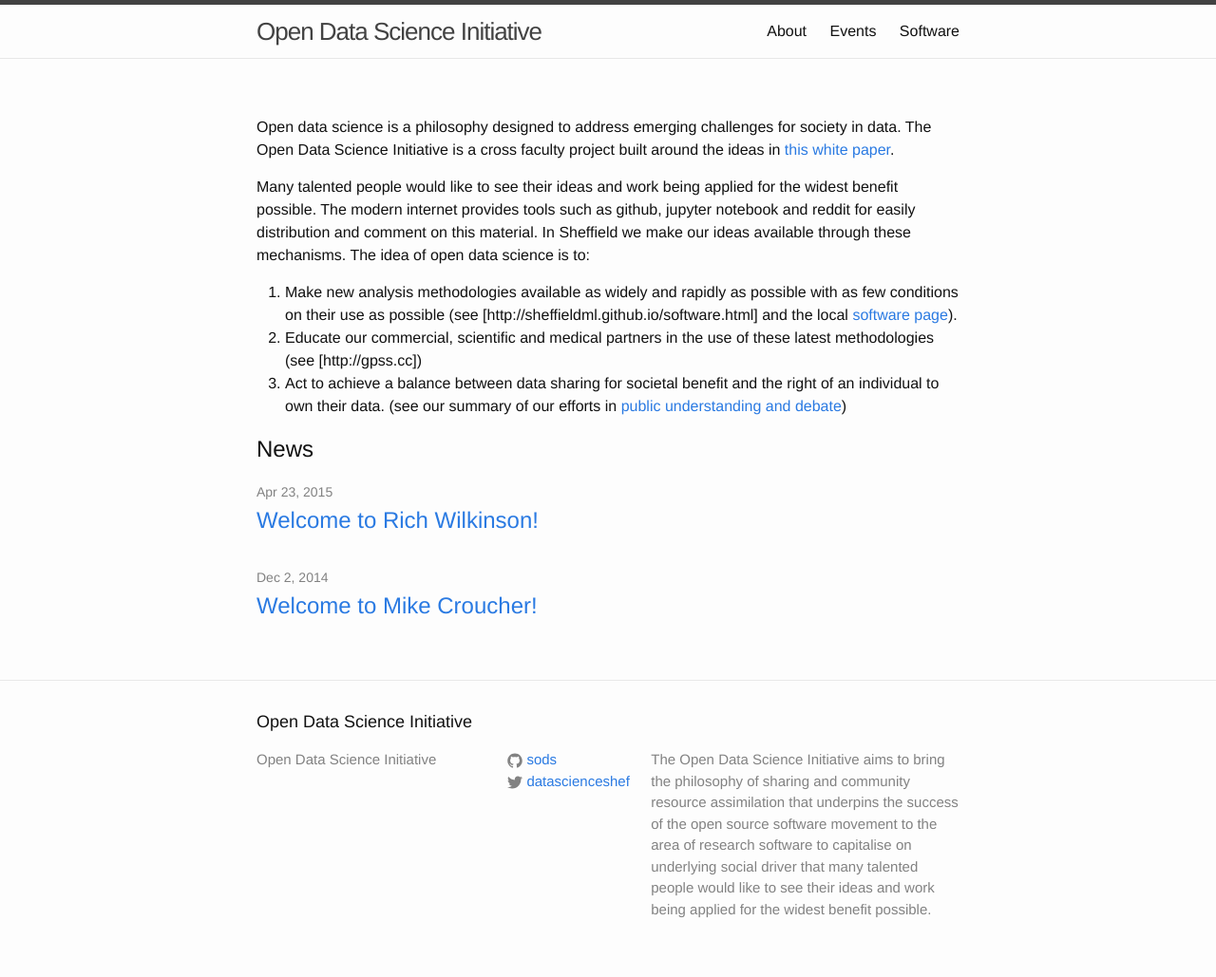
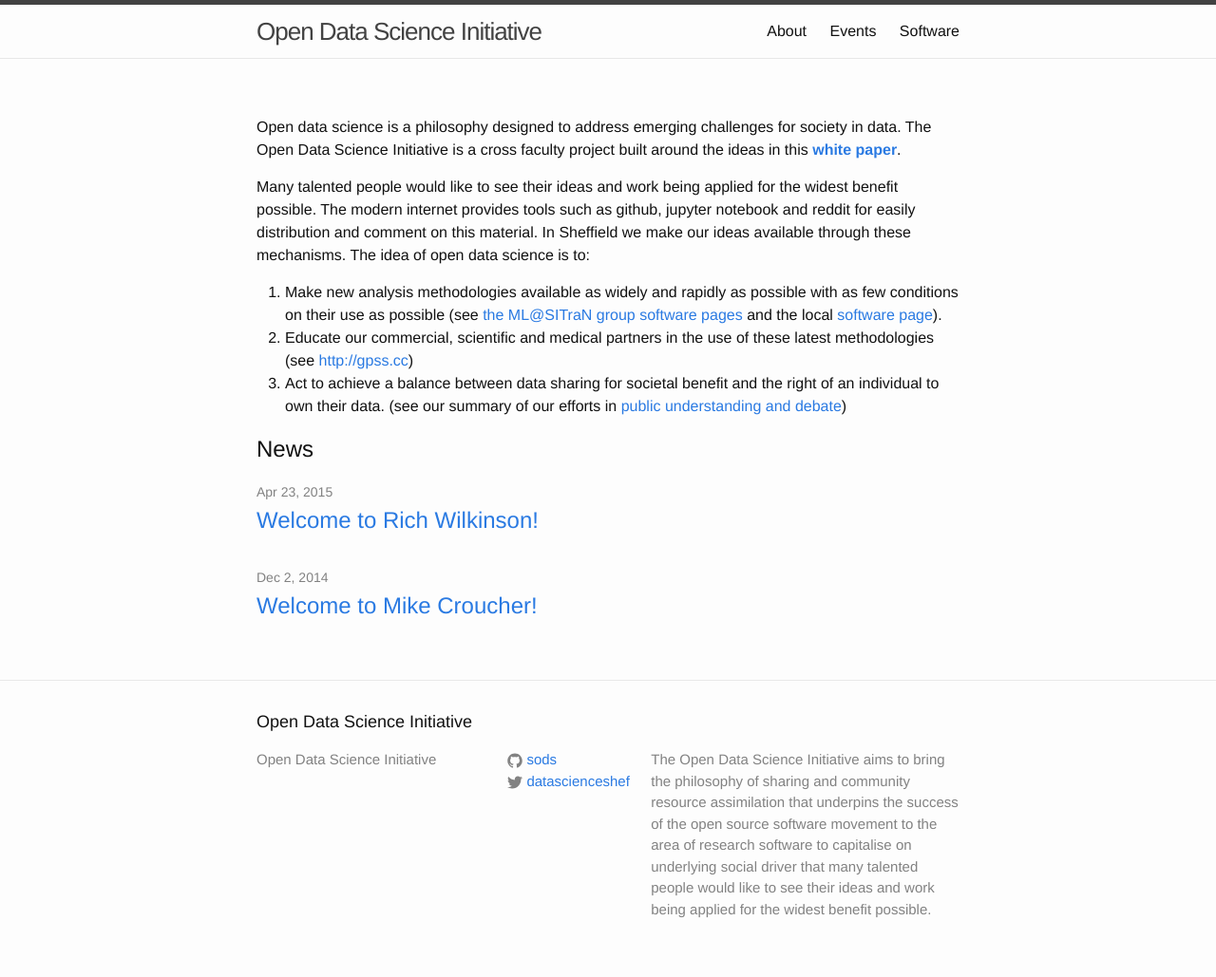
Before and after one commit to sods/sods.github.io, a Jekyll site: the page built from index.md, in a window 1280 px wide. Shown: the whole page at 95% size. Built offline with Jekyll 4.4.1, drawn with Linux system fonts in a browser that asks for light colours.

Commit message:
Update index.md and software.md

```diff
--- a/index.md
+++ b/index.md
@@ -3,13 +3,13 @@ layout: page
 tagline: open data science initiative
 ---
 
-Open data science is a philosophy designed to address emerging challenges for society in data. The Open Data Science Initiative is a cross faculty project built around the ideas in [this white paper](http://inverseprobability.com/2014/07/01/open-data-science/).
+Open data science is a philosophy designed to address emerging challenges for society in data. The Open Data Science Initiative is a cross faculty project built around the ideas in this [**white paper**](http://inverseprobability.com/2014/07/01/open-data-science/).
 
 
 Many talented people would like to see their ideas and work being applied for the widest benefit possible. The modern internet provides tools such as github, jupyter notebook and reddit for easily distribution and comment on this material. In Sheffield we make our ideas available through these mechanisms. The idea of open data science is to:
 
-1.  Make new analysis methodologies available as widely and rapidly as possible with as few conditions on their use as possible (see [http://sheffieldml.github.io/software.html] and the local [software page](./software.html)).
-2.  Educate our commercial, scientific and medical partners in the use of these latest methodologies (see [http://gpss.cc])
+1.  Make new analysis methodologies available as widely and rapidly as possible with as few conditions on their use as possible (see [the ML@SITraN group software pages](http://sheffieldml.github.io/software.html) and the local [software page](./software.html)).
+2.  Educate our commercial, scientific and medical partners in the use of these latest methodologies (see [http://gpss.cc](http://gpss.cc))
 3.  Act to achieve a balance between data sharing for societal benefit and the right of an individual to own their data. (see our summary of our efforts in [public understanding and debate](./public_understanding.html))
 
 
```
